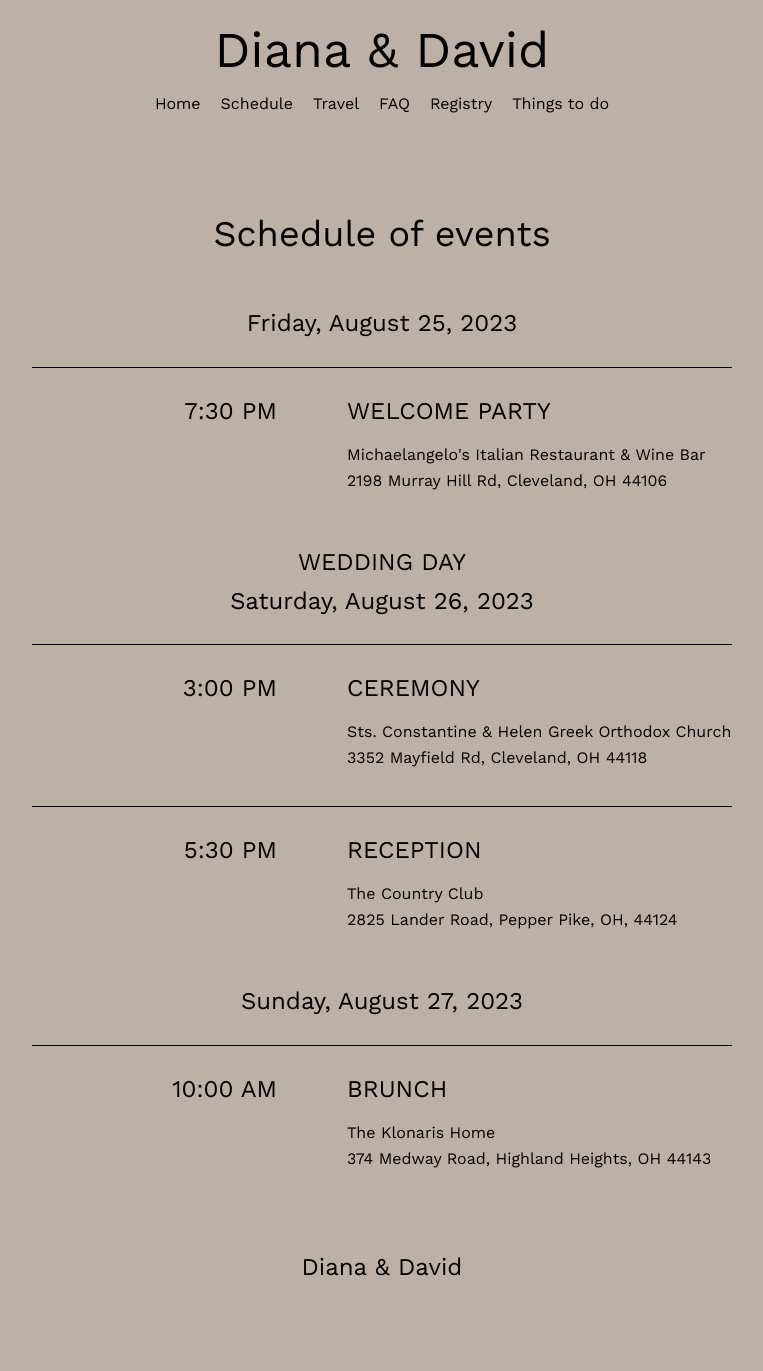
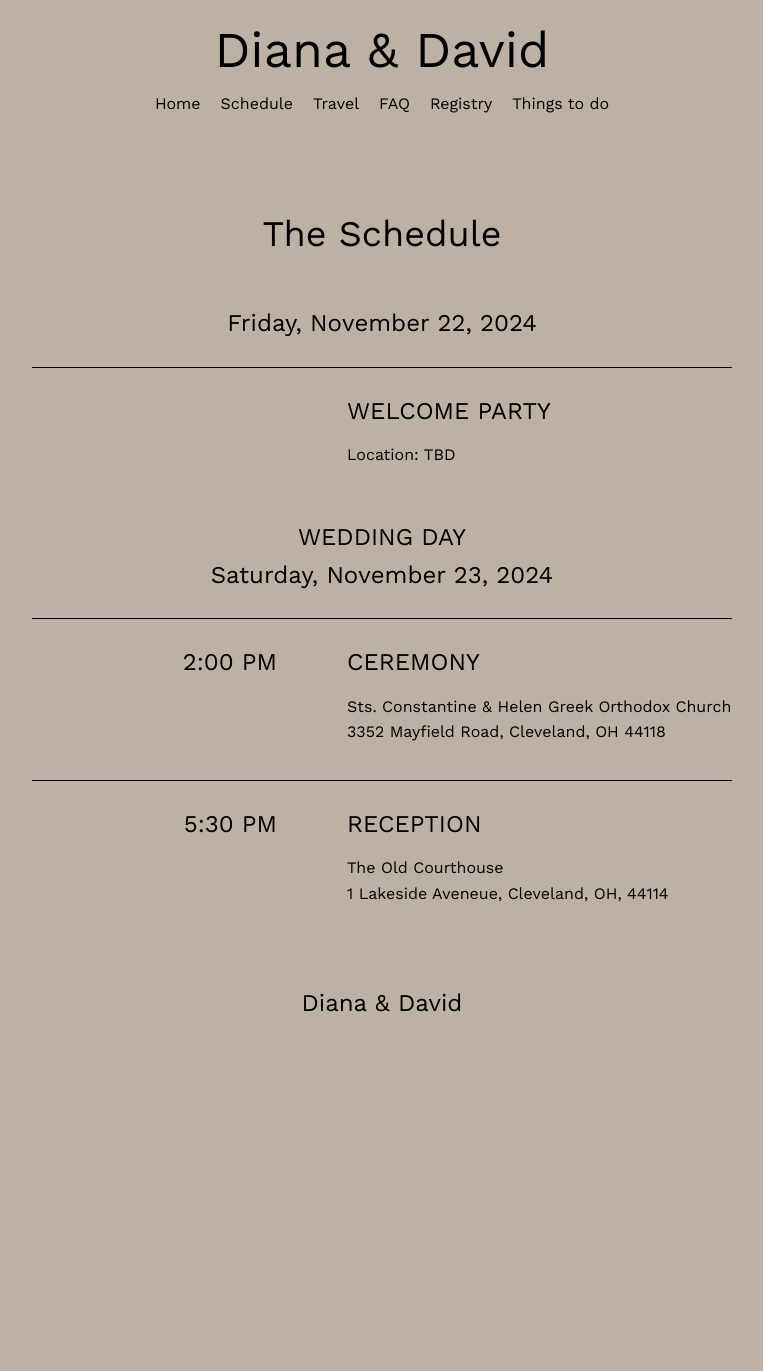
Before and after one commit to samklonaris/diana-wedding, a Jekyll site: the page built from events.md, in a window 1280 px wide. Shown: the whole page, without its empty margins (258-1021 px from the left). Built offline with Jekyll 4.4.1, drawn with Linux system fonts in a browser that asks for light colours; nearby versions of some CDN libraries; after the commit the page ends 1107 px from its top, so only the background shows below that.

Commit message:
Update schedule

```diff
--- a/_includes/events.html
+++ b/_includes/events.html
@@ -1,30 +1,30 @@
 <div class="pane">
 	<div class="container">
-		<h1 class="center">Schedule of events</h1>
+		<h1 class="center">The Schedule</h1>
 
 		<div class="event-wrapper">
-			<div class="date">Friday, August 25, 2023</div>
+			<div class="date">Friday, November 22, 2024</div>
 
 			<div class="event-section-wrapper">
-				<div class="event-section right time">7:30 PM</div>
+				<div class="event-section right time"></div>
 				<div class="event-section left">
 					<div class="what">Welcome Party</div>
-					<div class="where">Michaelangelo's Italian Restaurant & Wine Bar</div>
-					<div class="address">2198 Murray Hill Rd, Cleveland, OH 44106</div>
+					<div class="where">Location: TBD</div>
+					<!-- <div class="address">2198 Murray Hill Rd, Cleveland, OH 44106</div> -->
 				</div>
 			</div>
 		</div>
 
 		<div class="event-wrapper">
 			<div class="day">Wedding Day</div>
-			<div class="date">Saturday, August 26, 2023</div>
+			<div class="date">Saturday, November 23, 2024</div>
 
 			<div class="event-section-wrapper">
-				<div class="event-section right time">3:00 PM</div>
+				<div class="event-section right time">2:00 PM</div>
 				<div class="event-section left">
 					<div class="what">Ceremony</div>
 					<div class="where">Sts. Constantine & Helen Greek Orthodox Church</div>
-					<div class="address">3352 Mayfield Rd, Cleveland, OH 44118</div>
+					<div class="address">3352 Mayfield Road, Cleveland, OH 44118</div>
 				</div>
 			</div>
 
@@ -32,45 +32,12 @@
 				<div class="event-section right time">5:30 PM</div>
 				<div class="event-section left">
 					<div class="what">Reception</div>
-					<div class="where">The Country Club</div>
-					<div class="address">2825 Lander Road, Pepper Pike, OH, 44124</div>
+					<div class="where">The Old Courthouse</div>
+					<div class="address">1 Lakeside Aveneue, Cleveland, OH, 44114</div>
 				</div>
 			</div>
 
 		</div>
 
-
-		<div class="event-wrapper">
-			<div class="date">Sunday, August 27, 2023</div>
-
-			<div class="event-section-wrapper">
-				<div class="event-section right time">10:00 AM</div>
-				<div class="event-section left">
-					<div class="what">Brunch</div>
-					<div class="where">The Klonaris Home</div>
-					<div class="address">374 Medway Road, Highland Heights, OH 44143</div>
-				</div>
-			</div>
-		</div>
-
-		<!-- <div class="event-wrapper">
-
-			<div class="what">Welcome drinks</div>
-			<div class="when-date">Friday, August 25, 2023</div>
-			<div class="when-time">Time: TBD</div>
-			<div class="where">Michelangelos</div>
-			<div class="what">Ceremony</div>
-			<div class="when-date">Saturday, August 26, 2023</div>
-			<div class="when-time">Time: TBD</div>
-			<div class="where">Sts. Constantine & Helen Greek Orthodox Church</div>
-		</div>
-
-		<div class="event-wrapper">
-			<div class="what">Reception</div>
-			<div class="when-date">Saturday, August 26, 2023</div>
-			<div class="when-time">Time: TBD</div>
-			<div class="where">The Country Club</div>
-		</div>
- -->
 	</div>
 </div>
```
Also changed, not shown: 2 other files.
